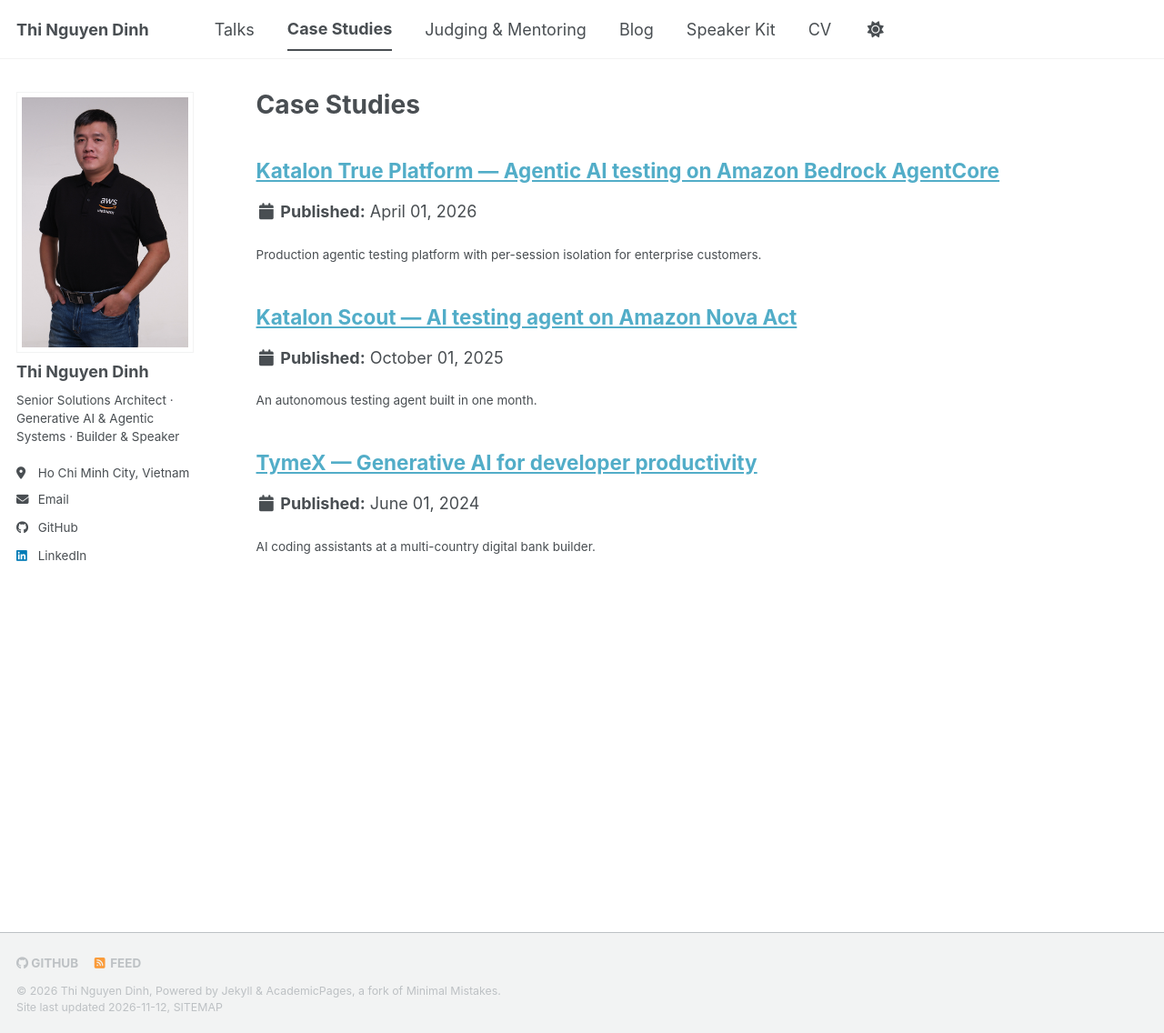
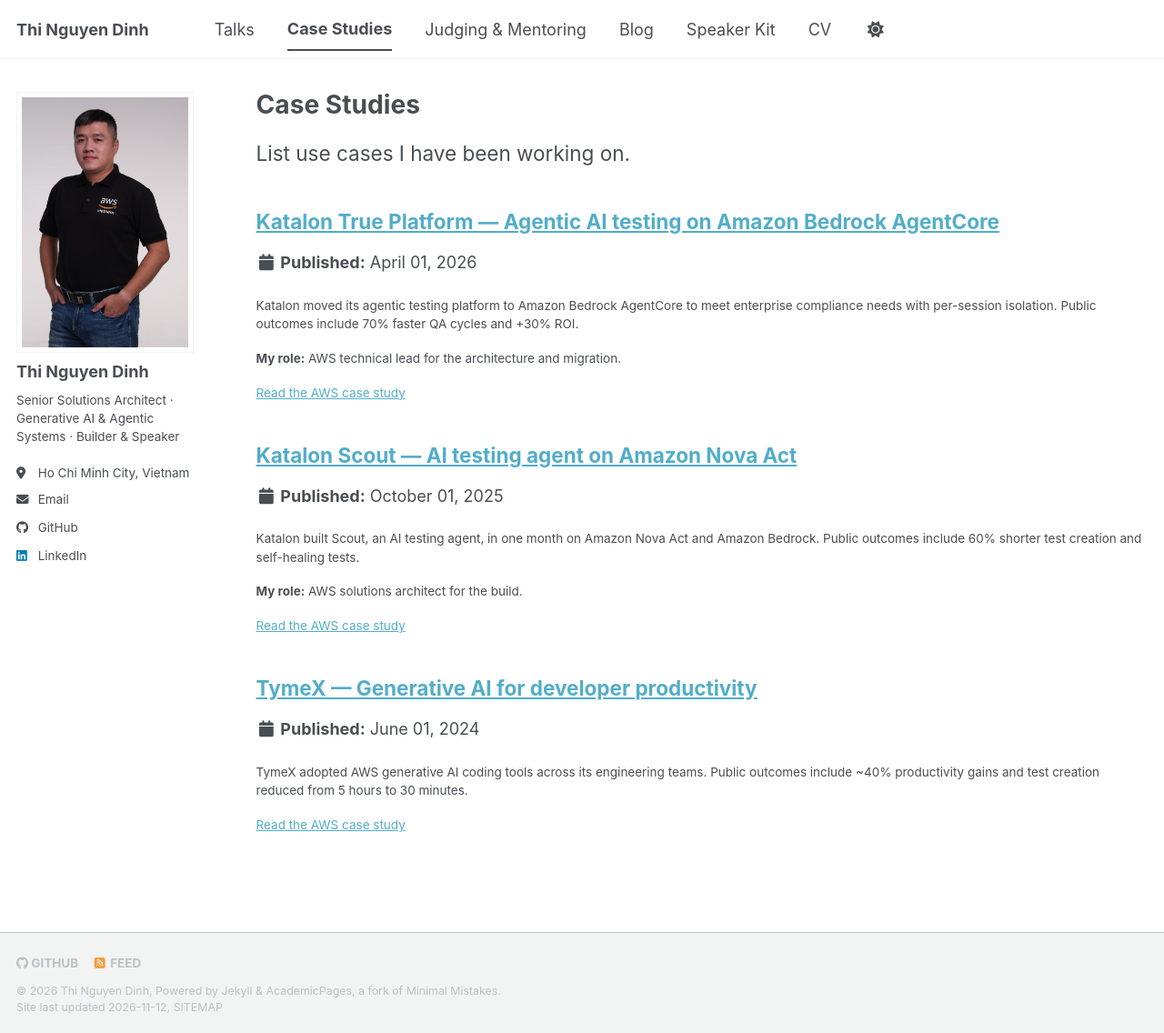
Before and after one commit to nguyendinhthi0705/nguyendinhthi0705.github.io, a Jekyll site: the page built from _pages/portfolio.html, in a window 1280 px wide and 1136 px high. Shown: the whole window at 91% size. Built offline with Jekyll 4.4.1, drawn with Linux system fonts in a browser that asks for light colours; a script bundle is joined from its source files by our own code; a style sheet for code colours, icons or effects is not loaded.

Commit message:
Flatten case studies to a single list page linking straight to AWS

```diff
--- a/_pages/portfolio.html
+++ b/_pages/portfolio.html
@@ -7,7 +7,27 @@ author_profile: true
 
 {% include base_path %}
 
+<p class="page__lead">List use cases I have been working on.</p>
+
 {% assign ordered_portfolio = site.portfolio | sort: 'date' | reverse %}
 {% for post in ordered_portfolio %}
-  {% include archive-single.html %}
+  <div class="list__item">
+    <article class="archive__item" itemscope itemtype="http://schema.org/CreativeWork">
+      <h2 class="archive__item-title" itemprop="headline">
+        {% if post.link %}
+          <a href="{{ post.link }}">{{ post.title }}</a>
+        {% else %}
+          <a href="{{ base_path }}{{ post.url }}" rel="permalink">{{ post.title }}</a>
+        {% endif %}
+      </h2>
+
+      {% if post.date %}
+        <p class="page__date"><strong><i class="fa fa-fw fa-calendar" aria-hidden="true"></i> {{ site.data.ui-text[site.locale].date_label | default: "Published:" }}</strong> <time datetime="{{ post.date | date_to_xmlschema }}">{{ post.date | date: "%B %d, %Y" }}</time></p>
+      {% endif %}
+
+      <div class="archive__item-excerpt" itemprop="description">
+        {{ post.content | markdownify }}
+      </div>
+    </article>
+  </div>
 {% endfor %}
--- a/_portfolio/katalon-scout.md
+++ b/_portfolio/katalon-scout.md
@@ -3,6 +3,7 @@ title: "Katalon Scout — AI testing agent on Amazon Nova Act"
 excerpt: "An autonomous testing agent built in one month.<br/>"
 collection: portfolio
 date: 2025-10-01
+link: https://aws.amazon.com/solutions/case-studies/katalon/
 ---
 Katalon built Scout, an AI testing agent, in one month on Amazon Nova Act and Amazon Bedrock. Public outcomes include 60% shorter test creation and self-healing tests.
 
--- a/_portfolio/katalon-true-platform.md
+++ b/_portfolio/katalon-true-platform.md
@@ -3,6 +3,7 @@ title: "Katalon True Platform — Agentic AI testing on Amazon Bedrock AgentCore
 excerpt: "Production agentic testing platform with per-session isolation for enterprise customers.<br/>"
 collection: portfolio
 date: 2026-04-01
+link: https://aws.amazon.com/solutions/case-studies/katalon-bedrock-case-study/
 ---
 Katalon moved its agentic testing platform to Amazon Bedrock AgentCore to meet enterprise compliance needs with per-session isolation. Public outcomes include 70% faster QA cycles and +30% ROI.
 
--- a/_portfolio/tymex.md
+++ b/_portfolio/tymex.md
@@ -3,6 +3,7 @@ title: "TymeX — Generative AI for developer productivity"
 excerpt: "AI coding assistants at a multi-country digital bank builder.<br/>"
 collection: portfolio
 date: 2024-06-01
+link: https://aws.amazon.com/solutions/case-studies/tymex/
 ---
 TymeX adopted AWS generative AI coding tools across its engineering teams. Public outcomes include ~40% productivity gains and test creation reduced from 5 hours to 30 minutes.
 
```
